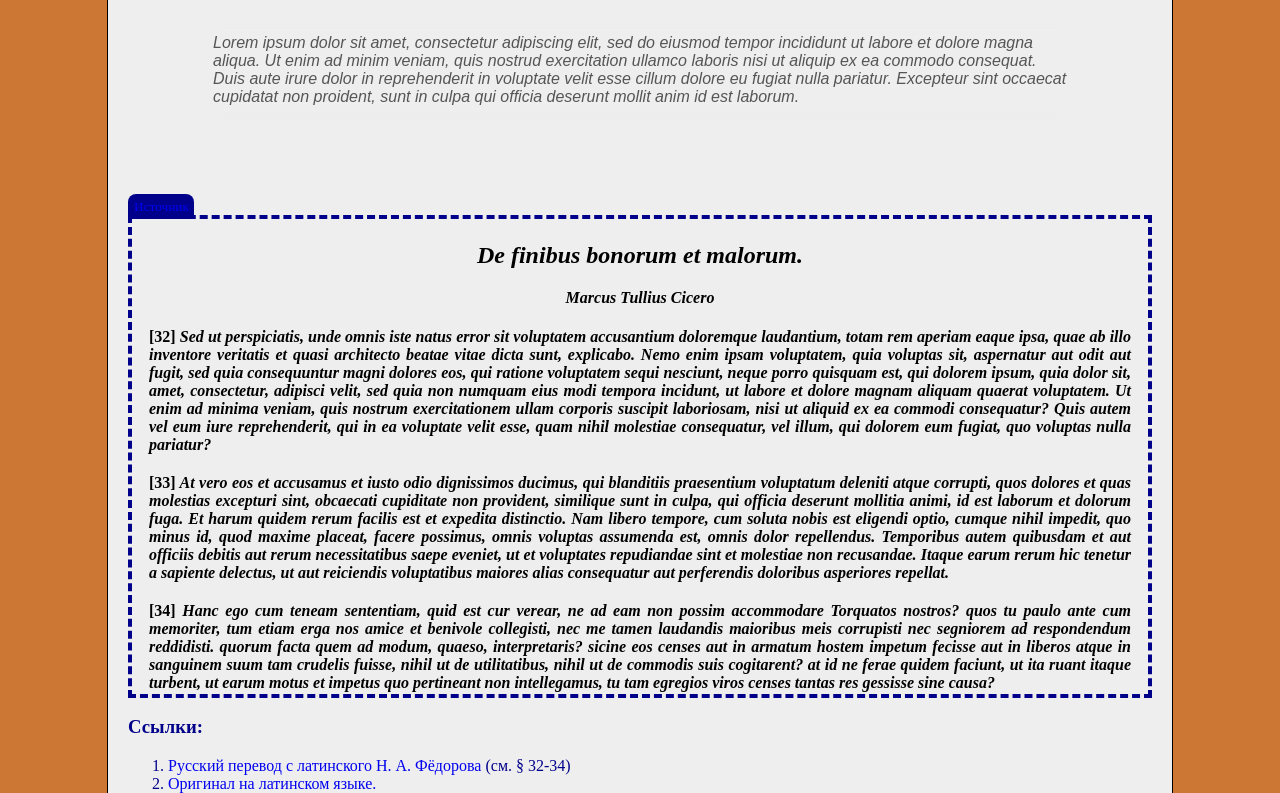
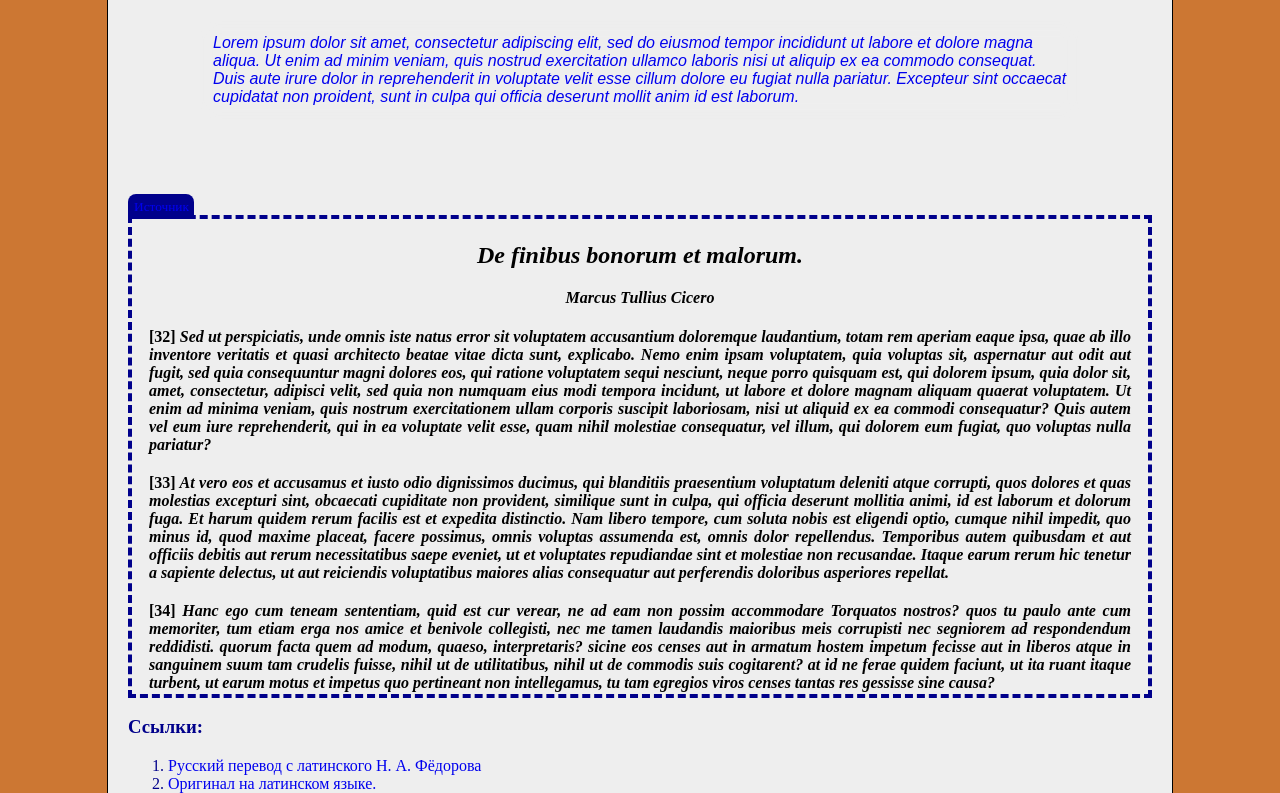
Before and after one commit to c106om/fish, a plain HTML site: page Origin of fish.html in a window 1280 px wide. Shown: the part 146-939 px from the top of the page. Drawn offline with Linux system fonts and the light colour scheme.

Commit message:
liks style

```diff
--- a/Origin of fish.html
+++ b/Origin of fish.html
@@ -17,7 +17,7 @@
     }
 
     body {
-      min-height: 100%;
+      /* min-height: 100%; */
       width: 80%;
       margin: 0 auto;
       padding: 0 20px;
@@ -34,7 +34,6 @@
 
     blockquote {
       font-style: italic;
-      font-style: italic;
       padding: 15px;
       background-color: #eee;
       box-shadow: inset 0 0 10px 10px #eee;
@@ -44,26 +43,6 @@
       background-color: #fff;
     }
 
-    header a:link {
-      color: #555;
-    }
-
-    header a:visited {
-      color: #555;
-    }
-
-    header a:focus {
-      color: #555;
-    }
-
-    header a:hover {
-      color: #000;
-
-    }
-
-    header a:active {
-      color: #555;
-    }
 
     aside {
       color: darkblue;
@@ -106,7 +85,7 @@
     }
 
     tr:lang(la):hover {
-      text-shadow: #333 0px 0px 9px;
+      text-shadow: #999 0px 0px 5px;
     }
 
     tr:lang(la):active {
@@ -242,8 +221,8 @@
   <aside>
     <h3 id="sourses">Ссылки:</h3>
     <ol>
-      <li><a href="http://ancientrome.ru/antlitr/t.htm?a=1414890001#32" target="_blank" rel="nofollow noopener">Русский
-          перевод с латинского Н. А. Фёдорова</a> (см. § 32-34)</li>
+      <li><a href="http://ancientrome.ru/antlitr/t.htm?a=1414890001#32" target="_blank" rel="nofollow noopener" title="см. § 32-34">Русский
+          перевод с латинского Н. А. Фёдорова</a></li>
       <li><a href="https://la.wikisource.org/wiki/De_finibus_bonorum_et_malorum/Liber_Primus" target="_blank"
           rel="nofollow noopener">Оригинал на латинском языке.</a></li>
     </ol>
```
